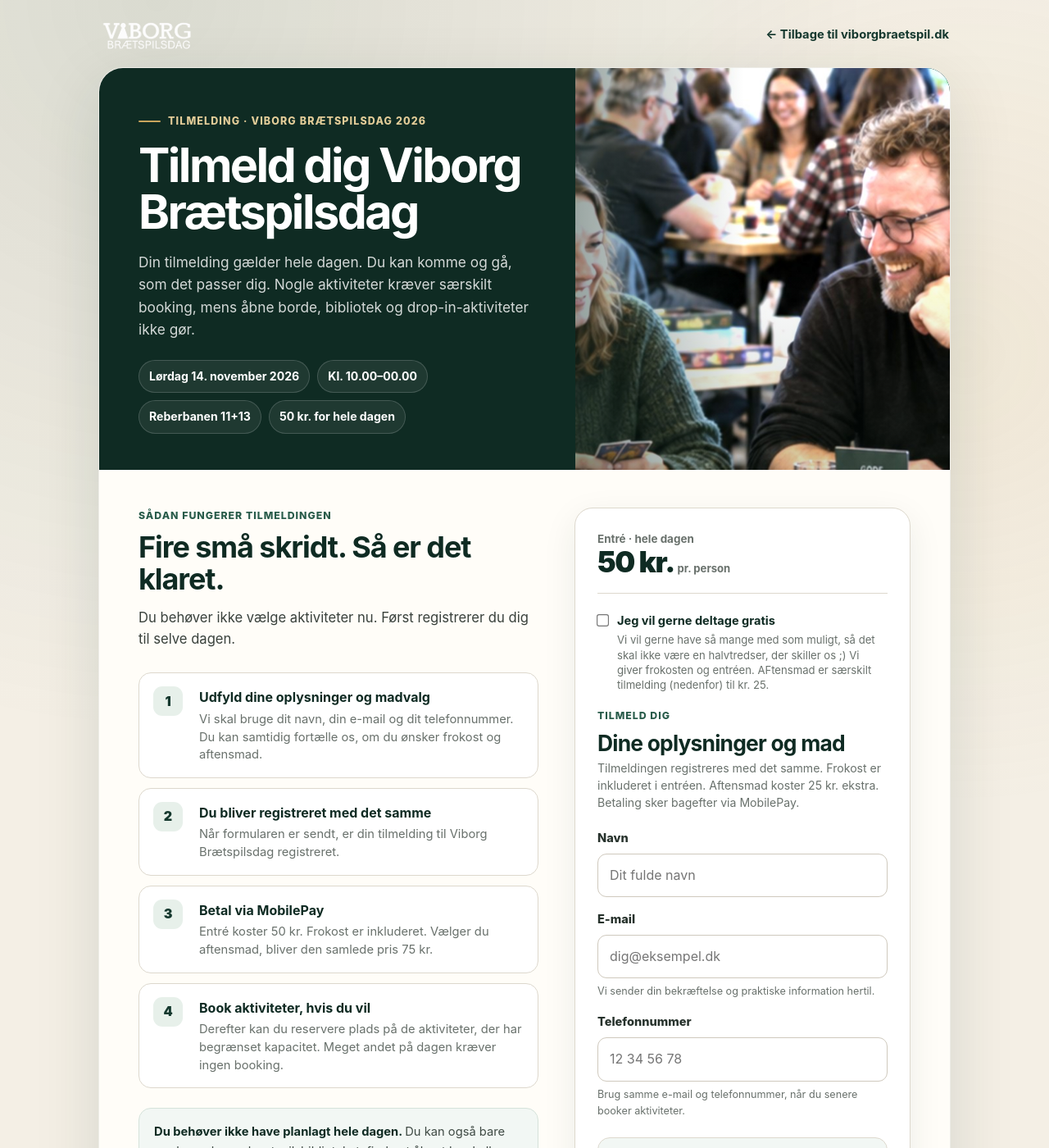
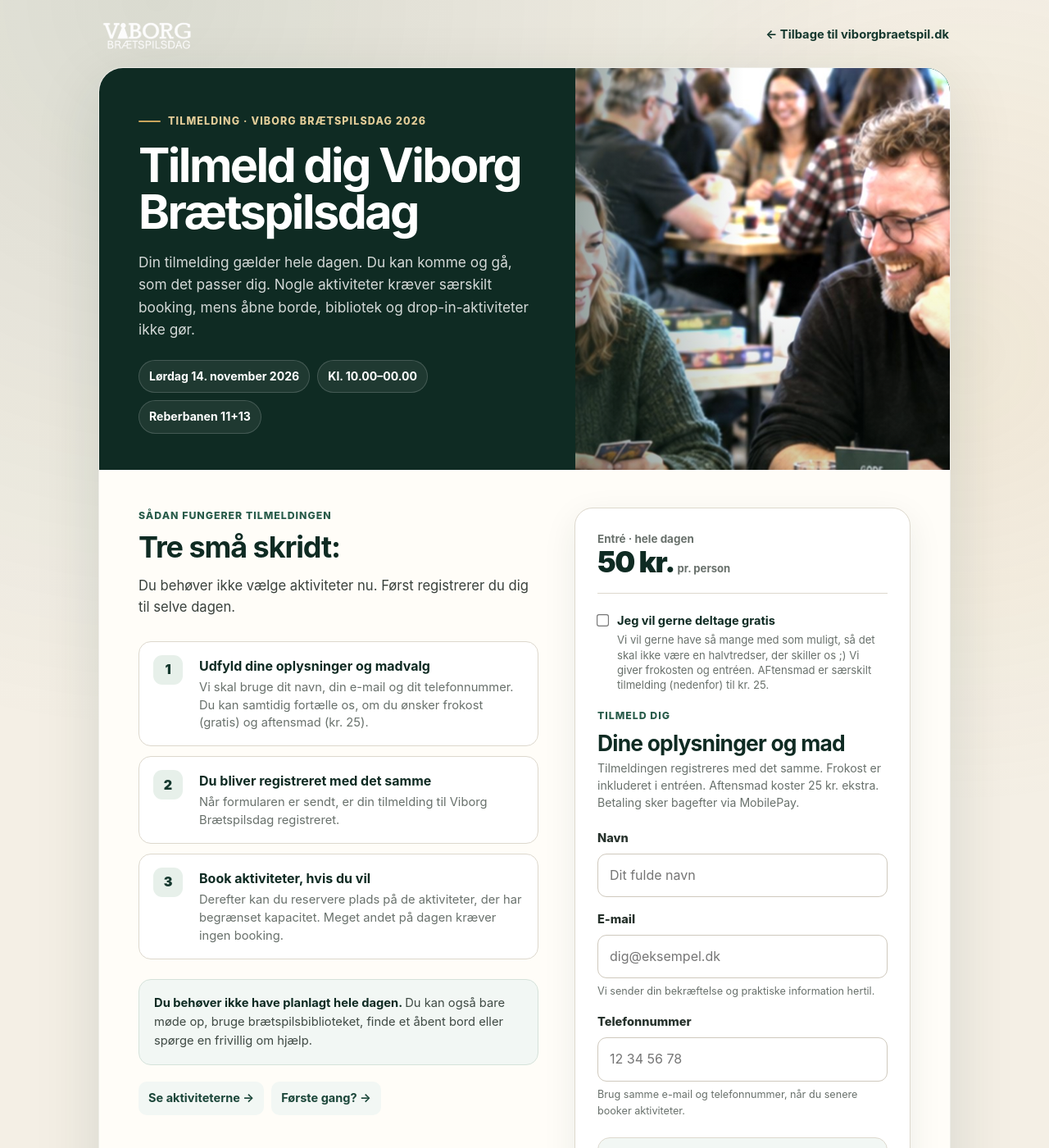
Before and after one commit to Andrejao/spilex, a Jekyll site: the page built from tilmelding.html, in a window 1280 px wide and 1400 px high. Shown: the whole window at 82% size. Built offline with Jekyll 4.4.1, drawn with Linux system fonts in a browser that asks for light colours; some of the changed text lies outside the part shown.

Commit message:
Update tilmelding.html

```diff
--- a/tilmelding.html
+++ b/tilmelding.html
@@ -12,7 +12,7 @@ permalink: /tilmelding/
 
   <meta
     name="description"
-    content="Tilmeld dig Viborg Brætspilsdag 2026 lørdag 14. november i Viborg. Entré 50 kr. for hele dagen."
+    content="Tilmeld dig Viborg Brætspilsdag 2026 lørdag 14. november i Viborg."
   >
 
   <link
@@ -969,9 +969,6 @@ permalink: /tilmelding/
               Reberbanen 11+13
             </span>
 
-            <span class="fact">
-              50 kr. for hele dagen
-            </span>
           </div>
 
         </div>
@@ -1000,7 +997,7 @@ permalink: /tilmelding/
           </p>
 
           <h2>
-            Fire små skridt. Så er det klaret.
+            Tre små skridt:
           </h2>
 
           <p class="intro">
@@ -1020,7 +1017,7 @@ permalink: /tilmelding/
 
                 <span>
                   Vi skal bruge dit navn, din e-mail og dit telefonnummer.
-                  Du kan samtidig fortælle os, om du ønsker frokost og aftensmad.
+                  Du kan samtidig fortælle os, om du ønsker frokost (gratis) og aftensmad (kr. 25).
                 </span>
               </div>
             </div>
@@ -1042,21 +1039,6 @@ permalink: /tilmelding/
 
             <div class="step">
               <div class="step-no">3</div>
-
-              <div>
-                <strong>
-                  Betal via MobilePay
-                </strong>
-
-                <span>
-                  Entré koster 50 kr. Frokost er inkluderet.
-                  Vælger du aftensmad, bliver den samlede pris 75 kr.
-                </span>
-              </div>
-            </div>
-
-            <div class="step">
-              <div class="step-no">4</div>
 
               <div>
                 <strong>
@@ -1490,7 +1472,7 @@ permalink: /tilmelding/
 
         <div class="trust-item">
           <strong>
-            50 kr. for hele dagen
+            Entre gælder hele dagen
           </strong>
 
           <span>
```
Also changed, not shown: other parts of tilmelding.html (+1 -1 lines).
